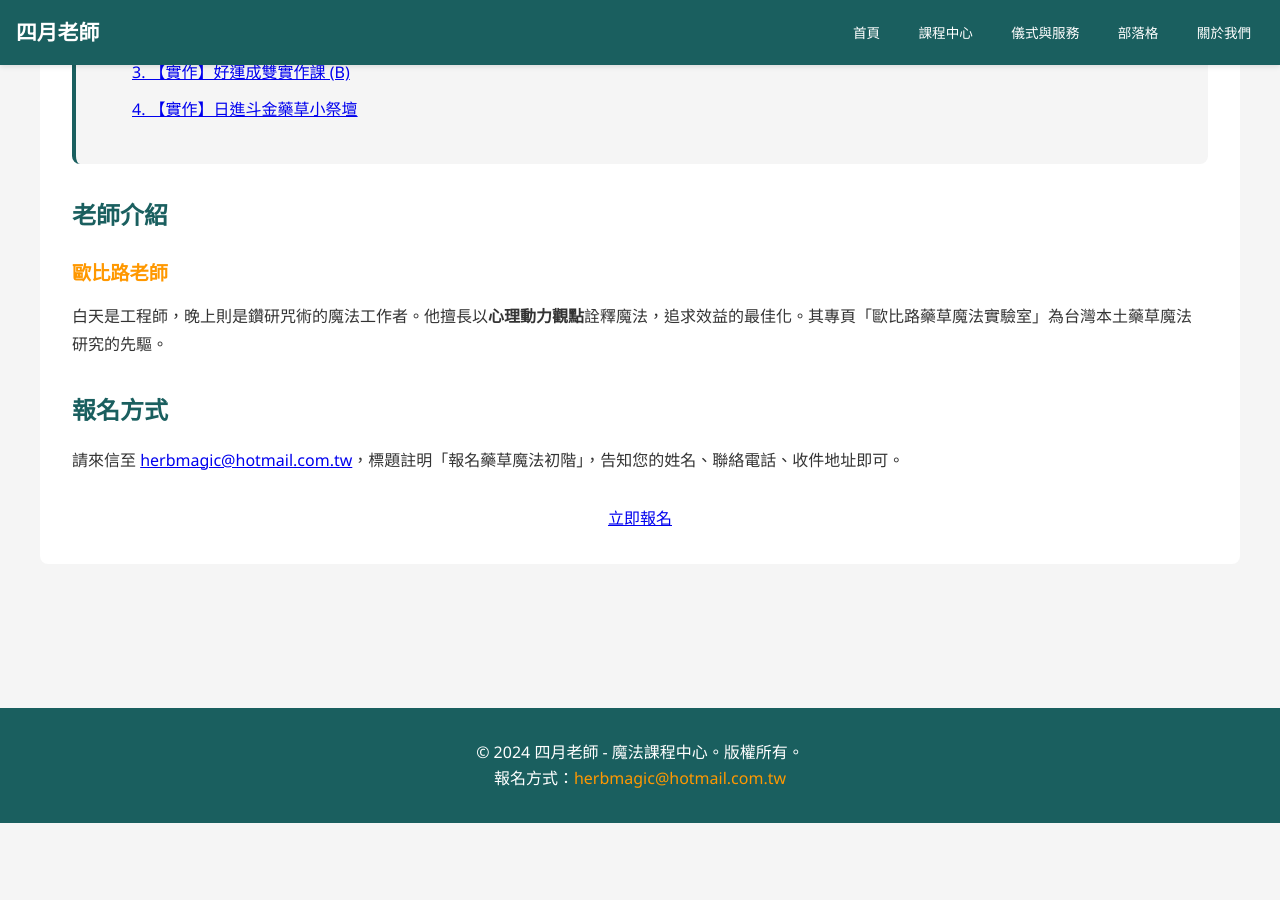
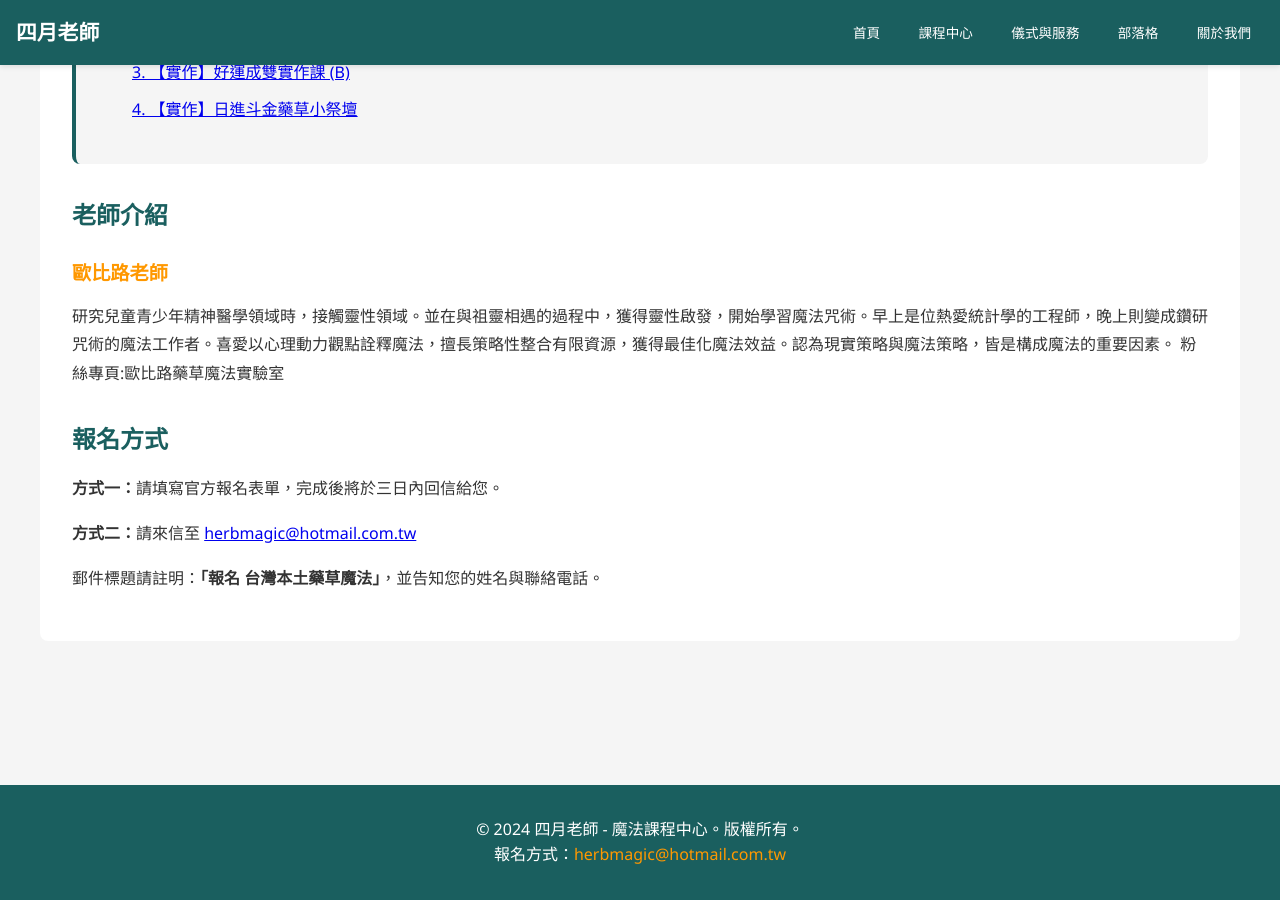
Before and after one commit to light4uliuphone-lang/hoodoo, a Jekyll site: the page built from courses/course-local-01.html, in a window 1280 px wide and 900 px high, scrolled down 1456 px. Built offline with Jekyll 4.4.1, drawn with Linux system fonts in a browser that asks for light colours; before the commit the page ends 2279 px from its top, so only the background shows below that.

Commit message:
Update course-local-01.html

```diff
--- a/courses/course-local-01.html
+++ b/courses/course-local-01.html
@@ -61,15 +61,14 @@
         <h2>老師介紹</h2>
         <div class="teacher-info">
             <h3>歐比路老師</h3>
-            <p>白天是工程師，晚上則是鑽研咒術的魔法工作者。他擅長以<strong>心理動力觀點</strong>詮釋魔法，追求效益的最佳化。其專頁「歐比路藥草魔法實驗室」為台灣本土藥草魔法研究的先驅。</p>
+            <p>研究兒童青少年精神醫學領域時，接觸靈性領域。並在與祖靈相遇的過程中，獲得靈性啟發，開始學習魔法咒術。早上是位熱愛統計學的工程師，晚上則變成鑽研咒術的魔法工作者。喜愛以心理動力觀點詮釋魔法，擅長策略性整合有限資源，獲得最佳化魔法效益。認為現實策略與魔法策略，皆是構成魔法的重要因素。
+粉絲專頁:歐比路藥草魔法實驗室</p>
         </div>
-
-         <h2>報名方式</h2>
+      <h2>報名方式</h2>
         <div class="registration-info">
-            <p>請來信至 <a href="mailto:{{ site.email | default: 'herbmagic@hotmail.com.tw' }}">{{ site.email | default: 'herbmagic@hotmail.com.tw' }}</a>，標題註明「報名藥草魔法初階」，告知您的姓名、聯絡電話、收件地址即可。</p>
-        </div>
-        <div style="text-align: center; margin-top: 2rem;">
-            <a href="mailto:{{ site.email | default: 'herbmagic@hotmail.com.tw' }}" class="btn-primary">立即報名</a>
+            <p><strong>方式一：</strong>請填寫官方報名表單，完成後將於三日內回信給您。</p>
+            <p><strong>方式二：</strong>請來信至 <a href="mailto:{{ site.email | default: 'herbmagic@hotmail.com.tw' }}">{{ site.email | default: 'herbmagic@hotmail.com.tw' }}</a></p>
+            <p>郵件標題請註明：<strong>「報名 {{ page.title | split: " - " | first }}」</strong>，並告知您的姓名與聯絡電話。</p>
         </div>
     </div>
 </div>
```
